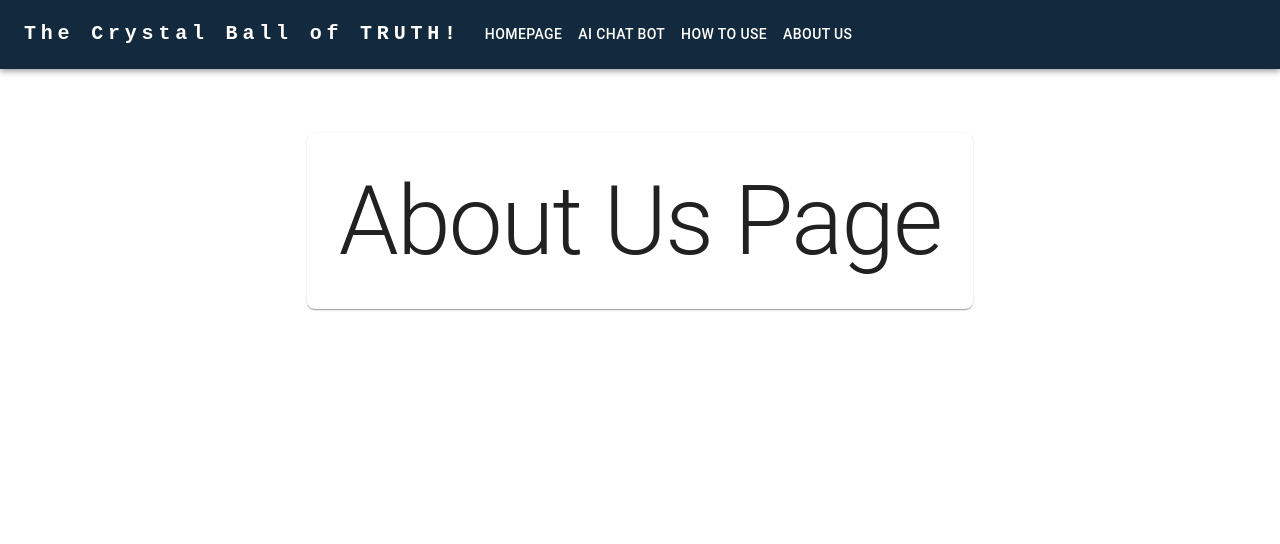
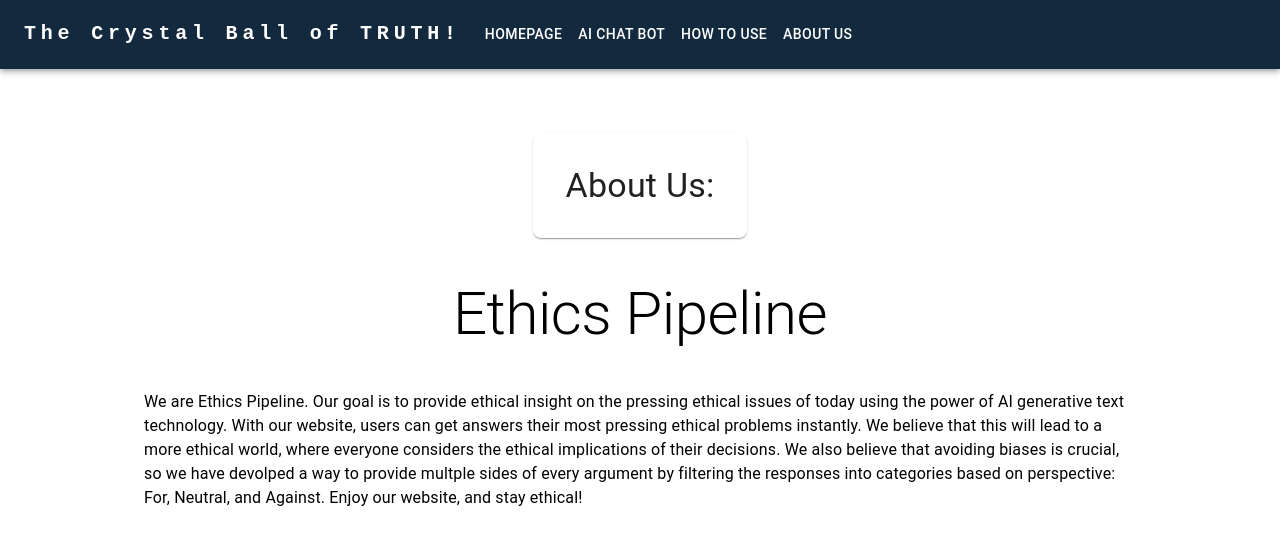
Before and after one commit to bwyma1/ai-text-app, a React (Create React App) app in the folder frontend/: page /aboutus in a window 1280 px wide. Shown: the top 544 px of the page. Built offline with nearby package versions, Linux system fonts and the light colour scheme.

Commit message:
wrote about us outline

```diff
--- a/frontend/src/Views/AboutUs.jsx
+++ b/frontend/src/Views/AboutUs.jsx
@@ -13,10 +13,30 @@ export default function AboutUs() {
         }}
       >
         <Paper sx={{ p: 4, borderRadius: 2, backgroundColor: "#fff" }}>
-          <Typography component="h1" variant="h1" sx={{ textAlign: "center" }}>
-            About Us Page
+          <Typography component="h4" variant="h4" sx={{ textAlign: "center" }}>
+            About Us:
           </Typography>
         </Paper>
+      </Box>
+      <Box
+      sx={{
+        margin: 5
+      }}>
+        <Typography component="h2" variant="h2" sx={{ textAlign: "center" }}>
+            Ethics Pipeline
+        </Typography>
+      </Box>
+      <Box
+        sx={{
+          marginTop: 5,
+          marginX: 10,
+        }}>
+        <Typography component="body1" variant="body1" sx={{ textAlign: "center" }}>
+          We are Ethics Pipeline. Our goal is to provide ethical insight on the pressing ethical issues of today using the power of AI generative text technology.
+          With our website, users can get answers their most pressing ethical problems instantly. We believe that this will lead to a more ethical world, where
+          everyone considers the ethical implications of their decisions. We also believe that avoiding biases is crucial, so we have devolped a way to provide
+          multple sides of every argument by filtering the responses into categories based on perspective: For, Neutral, and Against. Enjoy our website, and stay ethical!
+        </Typography>
       </Box>
     </Container>
   );
```
